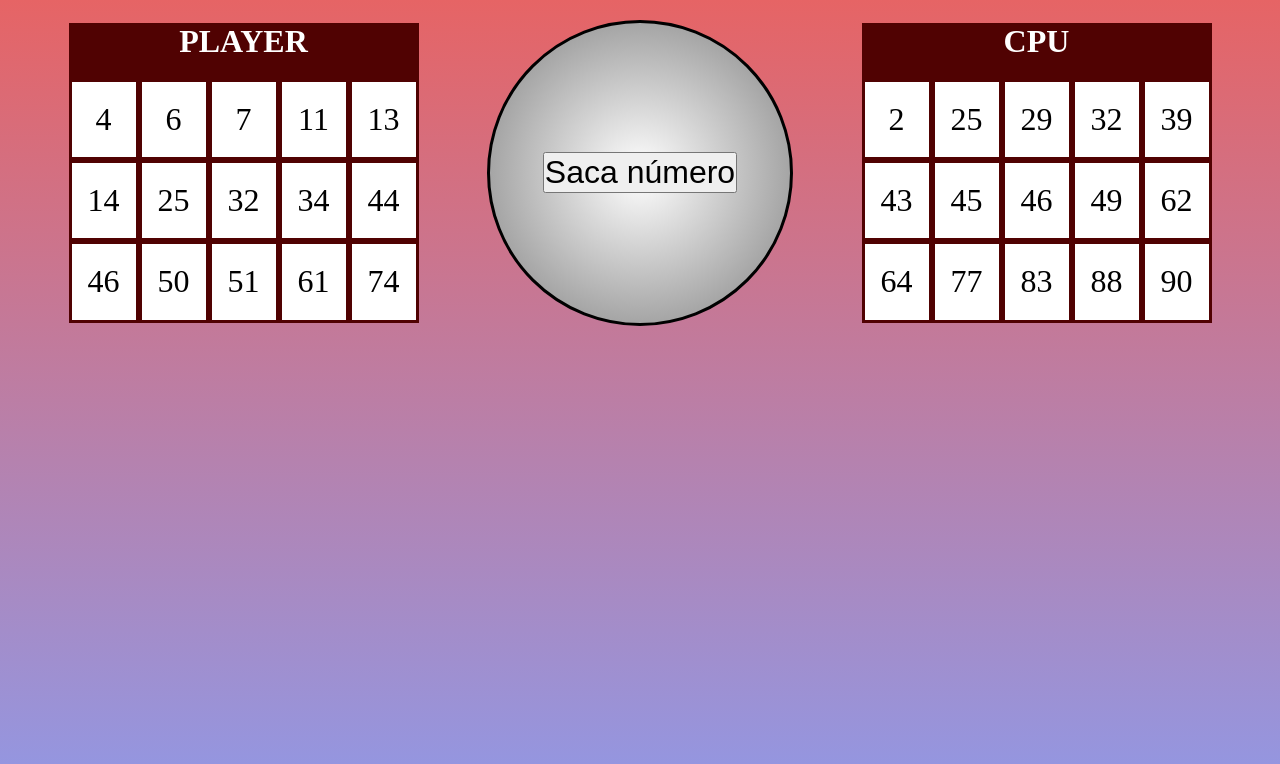
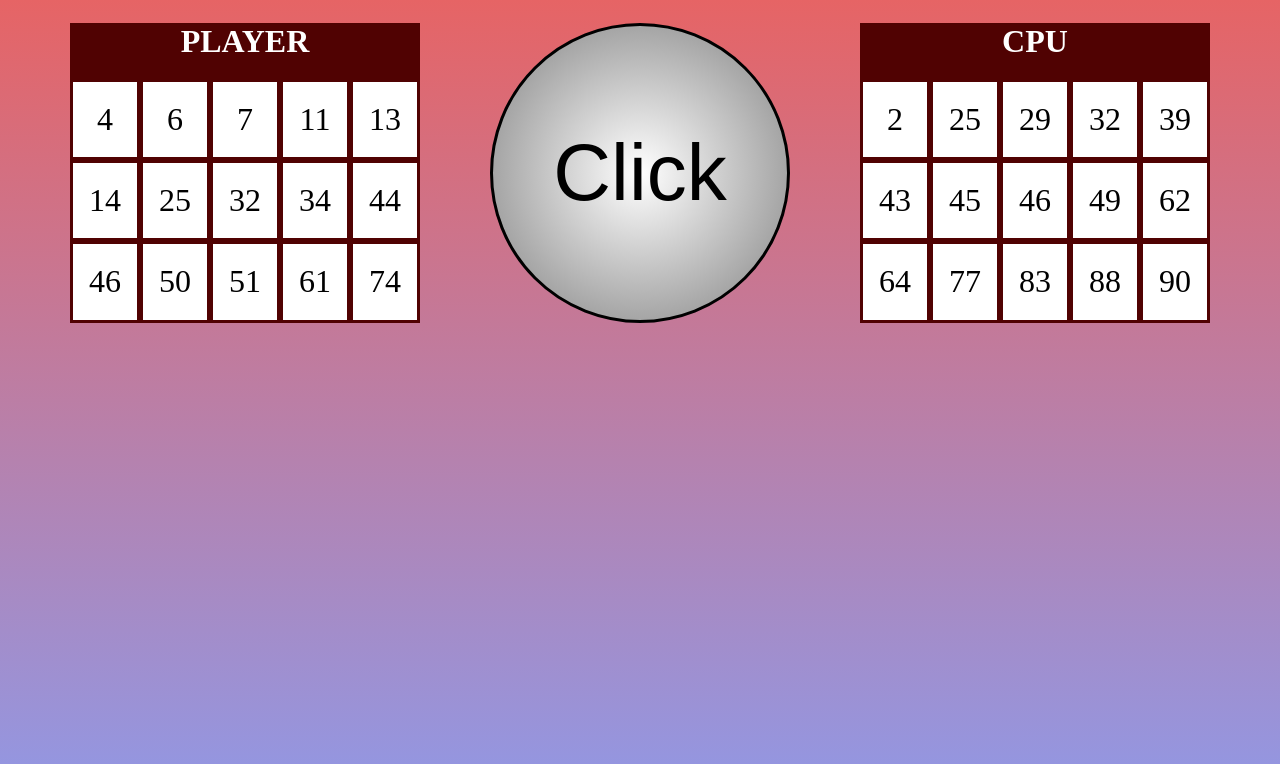
Before and after one commit to angelrcd/bingo, a website built with Vite: page src/index.html in a window 1280 px wide. Built offline with nearby package versions, Linux system fonts and the light colour scheme.

Commit message:
Añadido boton redondo

```diff
--- a/package.json
+++ b/package.json
@@ -30,6 +30,7 @@
   "keywords": [],
   "license": "ISC",
   "dependencies": {
+    "canvas-confetti": "^1.5.1",
     "lodash-es": "^4.17.21"
   }
 }
--- a/src/index.css
+++ b/src/index.css
@@ -47,7 +47,16 @@
 }
 
 .new-number-button {
-  font-size: 2em;
+  width: 300px;
+  height: 300px;
+  border-radius: 50%;
+  border: 3px solid black;
+  display: inline-flex;
+  justify-content: center;
+  align-items: center;
+  background: radial-gradient(white, grey);
+  font-size: 5em;
+  cursor: pointer;
 }
 
 .container-bottom {
--- a/src/index.html
+++ b/src/index.html
@@ -31,7 +31,7 @@
           <div class="player-box15 box"></div>
         </div>
       </div>
-      <div class="bombo"><button class="new-number-button">Saca número</button></div>
+      <button class="new-number-button">Click</button>
       <div class="cpu card">
         <h1 class="header">CPU</h1>
         <div class="grid cpu">
```
Also changed, not shown: 1 other file.
